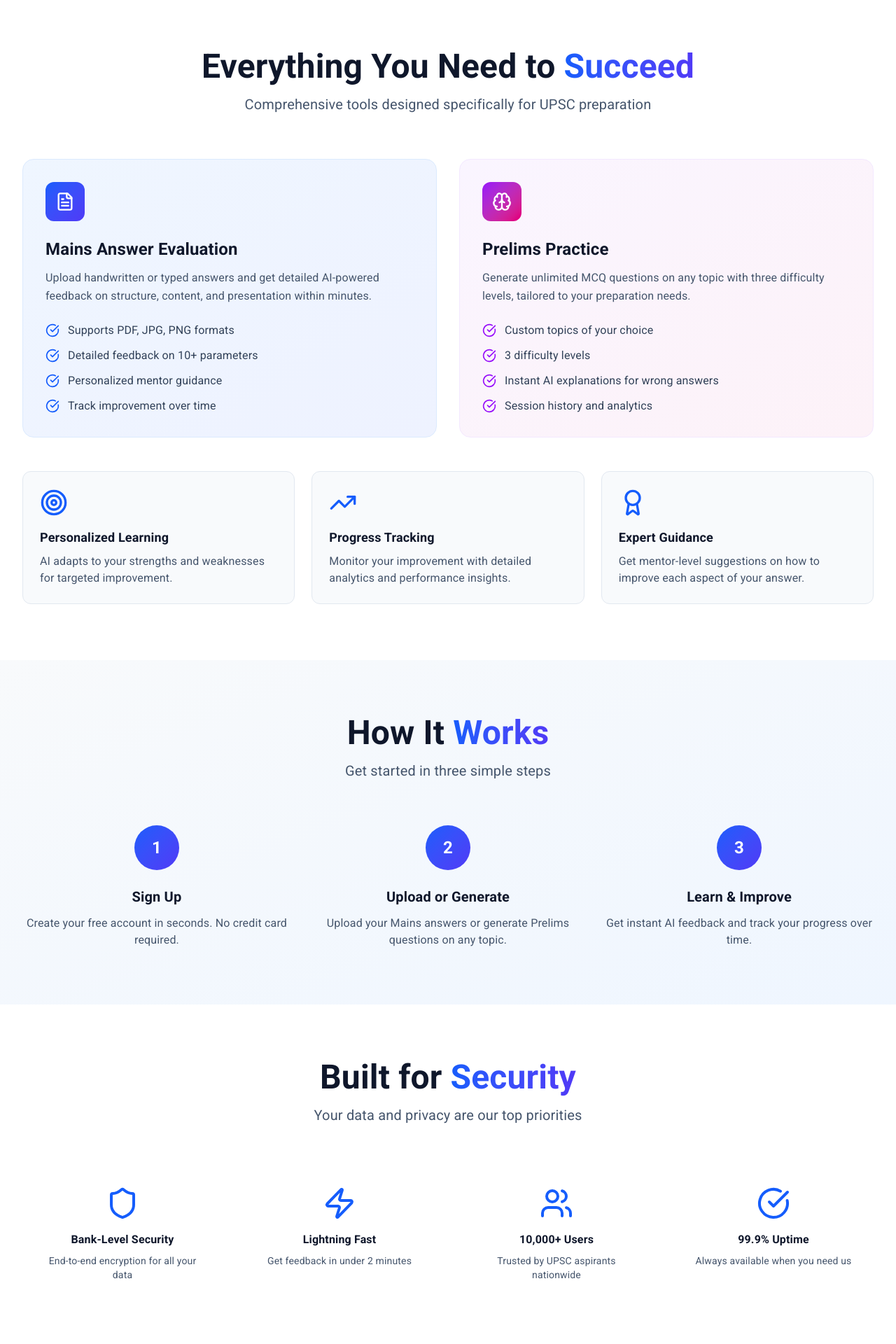
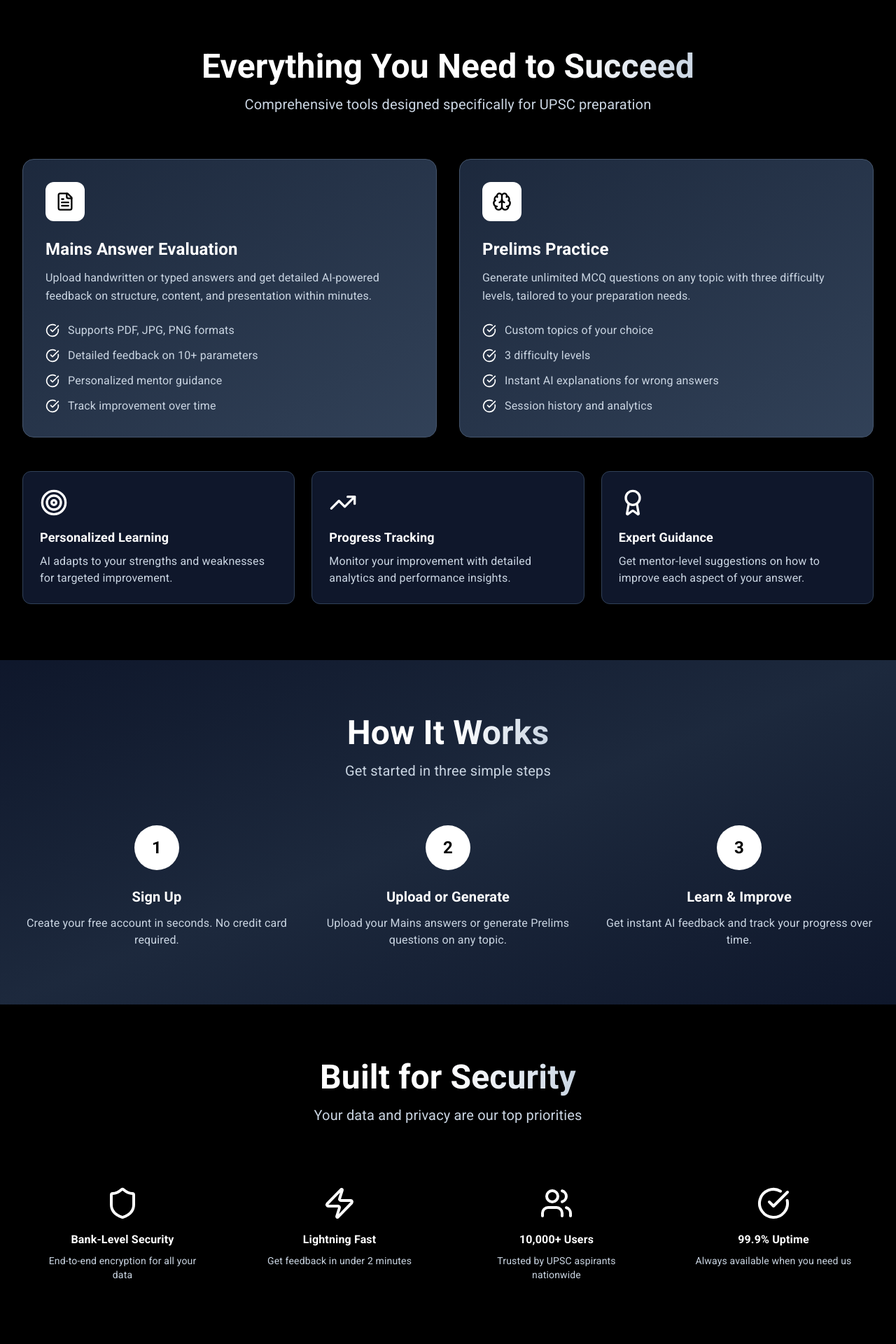
Before and after one commit to brahman47/productmainalyzelaunch, a Next.js app: page / in a window 1280 px wide. Shown: the part 640-2560 px from the top of the page at 70% size. Built offline with nearby package versions, Linux system fonts and the light colour scheme.

Commit message:
refactor: convert landing page to black and white theme

```diff
--- a/app/page.tsx
+++ b/app/page.tsx
@@ -16,29 +16,29 @@ import {
 
 export default function Home() {
   return (
-    <div className="min-h-screen bg-gradient-to-br from-slate-50 via-blue-50 to-indigo-50">
+    <div className="min-h-screen bg-gradient-to-br from-slate-900 via-slate-800 to-slate-900">
       {/* Navigation */}
-      <nav className="fixed top-0 w-full bg-white/80 backdrop-blur-md border-b border-slate-200 z-50">
+      <nav className="fixed top-0 w-full bg-black/80 backdrop-blur-md border-b border-slate-700 z-50">
         <div className="max-w-7xl mx-auto px-4 sm:px-6 lg:px-8">
           <div className="flex justify-between items-center h-16">
             <div className="flex items-center space-x-2">
-              <div className="w-10 h-10 bg-gradient-to-br from-blue-600 to-indigo-600 rounded-lg flex items-center justify-center">
+              <div className="w-10 h-10 bg-gradient-to-br from-slate-700 to-slate-600 rounded-lg flex items-center justify-center">
                 <BookOpen className="w-6 h-6 text-white" />
               </div>
-              <span className="text-2xl font-bold bg-gradient-to-r from-blue-600 to-indigo-600 bg-clip-text text-transparent">
+              <span className="text-2xl font-bold bg-gradient-to-r from-white to-slate-300 bg-clip-text text-transparent">
                 Mainalyze
               </span>
             </div>
             <div className="flex items-center space-x-4">
               <Link
                 href="/auth/login"
-                className="text-slate-700 hover:text-blue-600 font-medium transition-colors"
+                className="text-slate-300 hover:text-white font-medium transition-colors"
               >
                 Sign In
               </Link>
               <Link
                 href="/auth/signup"
-                className="px-6 py-2 bg-gradient-to-r from-blue-600 to-indigo-600 text-white rounded-lg hover:shadow-lg hover:scale-105 transition-all duration-200 font-medium"
+                className="px-6 py-2 bg-gradient-to-r from-slate-700 to-slate-600 text-white rounded-lg hover:shadow-lg hover:scale-105 transition-all duration-200 font-medium"
               >
                 Get Started
               </Link>
@@ -51,29 +51,29 @@ export default function Home() {
       <section className="pt-32 pb-20 px-4 sm:px-6 lg:px-8">
         <div className="max-w-7xl mx-auto">
           <div className="text-center max-w-4xl mx-auto fade-in">
-            <div className="inline-flex items-center space-x-2 bg-blue-100 text-blue-700 px-4 py-2 rounded-full mb-6">
+            <div className="inline-flex items-center space-x-2 bg-slate-800 text-slate-300 px-4 py-2 rounded-full mb-6">
               <Sparkles className="w-4 h-4" />
               <span className="text-sm font-medium">AI-Powered UPSC Preparation</span>
             </div>
-            <h1 className="text-5xl sm:text-6xl lg:text-7xl font-bold text-slate-900 mb-6 leading-tight">
-              Master <span className="bg-gradient-to-r from-blue-600 to-indigo-600 bg-clip-text text-transparent">UPSC</span> with
+            <h1 className="text-5xl sm:text-6xl lg:text-7xl font-bold text-white mb-6 leading-tight">
+              Master <span className="bg-gradient-to-r from-white to-slate-300 bg-clip-text text-transparent">UPSC</span> with
               <br />Intelligent Learning
             </h1>
-            <p className="text-xl text-slate-600 mb-8 leading-relaxed">
+            <p className="text-xl text-slate-300 mb-8 leading-relaxed">
               Get personalized AI feedback on your Mains answers and practice adaptive Prelims questions.
               Designed for serious UPSC aspirants who want to excel.
             </p>
             <div className="flex flex-col sm:flex-row gap-4 justify-center">
               <Link
                 href="/auth/signup"
-                className="px-8 py-4 bg-gradient-to-r from-blue-600 to-indigo-600 text-white rounded-lg hover:shadow-xl hover:scale-105 transition-all duration-200 font-semibold text-lg flex items-center justify-center space-x-2"
+                className="px-8 py-4 bg-white text-black rounded-lg hover:shadow-xl hover:scale-105 transition-all duration-200 font-semibold text-lg flex items-center justify-center space-x-2"
               >
                 <span>Start Free Trial</span>
                 <ArrowRight className="w-5 h-5" />
               </Link>
               <Link
                 href="#features"
-                className="px-8 py-4 bg-white text-slate-700 rounded-lg hover:shadow-lg transition-all duration-200 font-semibold text-lg border border-slate-200"
+                className="px-8 py-4 bg-slate-800 text-white rounded-lg hover:shadow-lg transition-all duration-200 font-semibold text-lg border border-slate-700"
               >
                 Explore Features
               </Link>
@@ -83,72 +83,72 @@ export default function Home() {
       </section>
 
       {/* Features Section */}
-      <section id="features" className="py-20 px-4 sm:px-6 lg:px-8 bg-white">
+      <section id="features" className="py-20 px-4 sm:px-6 lg:px-8 bg-black">
         <div className="max-w-7xl mx-auto">
           <div className="text-center mb-16">
-            <h2 className="text-4xl sm:text-5xl font-bold text-slate-900 mb-4">
-              Everything You Need to <span className="bg-gradient-to-r from-blue-600 to-indigo-600 bg-clip-text text-transparent">Succeed</span>
+            <h2 className="text-4xl sm:text-5xl font-bold text-white mb-4">
+              Everything You Need to <span className="bg-gradient-to-r from-white to-slate-300 bg-clip-text text-transparent">Succeed</span>
             </h2>
-            <p className="text-xl text-slate-600 max-w-2xl mx-auto">
+            <p className="text-xl text-slate-300 max-w-2xl mx-auto">
               Comprehensive tools designed specifically for UPSC preparation
             </p>
           </div>
 
           <div className="grid md:grid-cols-2 gap-8 mb-12">
             {/* Mains Evaluation */}
-            <div className="group bg-gradient-to-br from-blue-50 to-indigo-50 p-8 rounded-2xl border border-blue-100 hover:shadow-xl transition-all duration-300 hover:-translate-y-1">
-              <div className="w-14 h-14 bg-gradient-to-br from-blue-600 to-indigo-600 rounded-xl flex items-center justify-center mb-6 group-hover:scale-110 transition-transform">
-                <FileText className="w-7 h-7 text-white" />
+            <div className="group bg-gradient-to-br from-slate-800 to-slate-700 p-8 rounded-2xl border border-slate-600 hover:shadow-xl transition-all duration-300 hover:-translate-y-1">
+              <div className="w-14 h-14 bg-white rounded-xl flex items-center justify-center mb-6 group-hover:scale-110 transition-transform">
+                <FileText className="w-7 h-7 text-black" />
               </div>
-              <h3 className="text-2xl font-bold text-slate-900 mb-3">Mains Answer Evaluation</h3>
-              <p className="text-slate-600 mb-6 leading-relaxed">
+              <h3 className="text-2xl font-bold text-white mb-3">Mains Answer Evaluation</h3>
+              <p className="text-slate-300 mb-6 leading-relaxed">
                 Upload handwritten or typed answers and get detailed AI-powered feedback on structure, content, and presentation within minutes.
               </p>
               <ul className="space-y-3">
                 <li className="flex items-start space-x-3">
-                  <CheckCircle className="w-5 h-5 text-blue-600 mt-0.5 flex-shrink-0" />
-                  <span className="text-slate-700">Supports PDF, JPG, PNG formats</span>
+                  <CheckCircle className="w-5 h-5 text-white mt-0.5 flex-shrink-0" />
+                  <span className="text-slate-300">Supports PDF, JPG, PNG formats</span>
                 </li>
                 <li className="flex items-start space-x-3">
-                  <CheckCircle className="w-5 h-5 text-blue-600 mt-0.5 flex-shrink-0" />
-                  <span className="text-slate-700">Detailed feedback on 10+ parameters</span>
+                  <CheckCircle className="w-5 h-5 text-white mt-0.5 flex-shrink-0" />
+                  <span className="text-slate-300">Detailed feedback on 10+ parameters</span>
                 </li>
                 <li className="flex items-start space-x-3">
-                  <CheckCircle className="w-5 h-5 text-blue-600 mt-0.5 flex-shrink-0" />
-                  <span className="text-slate-700">Personalized mentor guidance</span>
+                  <CheckCircle className="w-5 h-5 text-white mt-0.5 flex-shrink-0" />
+                  <span className="text-slate-300">Personalized mentor guidance</span>
                 </li>
                 <li className="flex items-start space-x-3">
-                  <CheckCircle className="w-5 h-5 text-blue-600 mt-0.5 flex-shrink-0" />
-                  <span className="text-slate-700">Track improvement over time</span>
+                  <CheckCircle className="w-5 h-5 text-white mt-0.5 flex-shrink-0" />
+                  <span className="text-slate-300">Track improvement over time</span>
                 </li>
               </ul>
             </div>
 
             {/* Prelims Practice */}
-            <div className="group bg-gradient-to-br from-purple-50 to-pink-50 p-8 rounded-2xl border border-purple-100 hover:shadow-xl transition-all duration-300 hover:-translate-y-1">
-              <div className="w-14 h-14 bg-gradient-to-br from-purple-600 to-pink-600 rounded-xl flex items-center justify-center mb-6 group-hover:scale-110 transition-transform">
-                <Brain className="w-7 h-7 text-white" />
+            <div className="group bg-gradient-to-br from-slate-800 to-slate-700 p-8 rounded-2xl border border-slate-600 hover:shadow-xl transition-all duration-300 hover:-translate-y-1">
+              <div className="w-14 h-14 bg-white rounded-xl flex items-center justify-center mb-6 group-hover:scale-110 transition-transform">
+                <Brain className="w-7 h-7 text-black" />
               </div>
-              <h3 className="text-2xl font-bold text-slate-900 mb-3">Prelims Practice</h3>
-              <p className="text-slate-600 mb-6 leading-relaxed">
+              <h3 className="text-2xl font-bold text-white mb-3">Prelims Practice</h3>
+              <p className="text-slate-300 mb-6 leading-relaxed">
                 Generate unlimited MCQ questions on any topic with three difficulty levels, tailored to your preparation needs.
               </p>
               <ul className="space-y-3">
                 <li className="flex items-start space-x-3">
-                  <CheckCircle className="w-5 h-5 text-purple-600 mt-0.5 flex-shrink-0" />
-                  <span className="text-slate-700">Custom topics of your choice</span>
+                  <CheckCircle className="w-5 h-5 text-white mt-0.5 flex-shrink-0" />
+                  <span className="text-slate-300">Custom topics of your choice</span>
                 </li>
                 <li className="flex items-start space-x-3">
-                  <CheckCircle className="w-5 h-5 text-purple-600 mt-0.5 flex-shrink-0" />
-                  <span className="text-slate-700">3 difficulty levels</span>
+                  <CheckCircle className="w-5 h-5 text-white mt-0.5 flex-shrink-0" />
+                  <span className="text-slate-300">3 difficulty levels</span>
                 </li>
                 <li className="flex items-start space-x-3">
-                  <CheckCircle className="w-5 h-5 text-purple-600 mt-0.5 flex-shrink-0" />
-                  <span className="text-slate-700">Instant AI explanations for wrong answers</span>
+                  <CheckCircle className="w-5 h-5 text-white mt-0.5 flex-shrink-0" />
+                  <span className="text-slate-300">Instant AI explanations for wrong answers</span>
                 </li>
                 <li className="flex items-start space-x-3">
-                  <CheckCircle className="w-5 h-5 text-purple-600 mt-0.5 flex-shrink-0" />
-                  <span className="text-slate-700">Session history and analytics</span>
+                  <CheckCircle className="w-5 h-5 text-white mt-0.5 flex-shrink-0" />
+                  <span className="text-slate-300">Session history and analytics</span>
                 </li>
               </ul>
             </div>
@@ -156,62 +156,62 @@ export default function Home() {
 
           {/* Additional Features */}
           <div className="grid md:grid-cols-3 gap-6">
-            <div className="bg-slate-50 p-6 rounded-xl border border-slate-200 hover:shadow-lg transition-all duration-200">
-              <Target className="w-10 h-10 text-blue-600 mb-4" />
-              <h4 className="text-lg font-semibold text-slate-900 mb-2">Personalized Learning</h4>
-              <p className="text-slate-600">AI adapts to your strengths and weaknesses for targeted improvement.</p>
+            <div className="bg-slate-900 p-6 rounded-xl border border-slate-700 hover:shadow-lg transition-all duration-200">
+              <Target className="w-10 h-10 text-white mb-4" />
+              <h4 className="text-lg font-semibold text-white mb-2">Personalized Learning</h4>
+              <p className="text-slate-300">AI adapts to your strengths and weaknesses for targeted improvement.</p>
             </div>
-            <div className="bg-slate-50 p-6 rounded-xl border border-slate-200 hover:shadow-lg transition-all duration-200">
-              <TrendingUp className="w-10 h-10 text-blue-600 mb-4" />
-              <h4 className="text-lg font-semibold text-slate-900 mb-2">Progress Tracking</h4>
-              <p className="text-slate-600">Monitor your improvement with detailed analytics and performance insights.</p>
+            <div className="bg-slate-900 p-6 rounded-xl border border-slate-700 hover:shadow-lg transition-all duration-200">
+              <TrendingUp className="w-10 h-10 text-white mb-4" />
+              <h4 className="text-lg font-semibold text-white mb-2">Progress Tracking</h4>
+              <p className="text-slate-300">Monitor your improvement with detailed analytics and performance insights.</p>
             </div>
-            <div className="bg-slate-50 p-6 rounded-xl border border-slate-200 hover:shadow-lg transition-all duration-200">
-              <Award className="w-10 h-10 text-blue-600 mb-4" />
-              <h4 className="text-lg font-semibold text-slate-900 mb-2">Expert Guidance</h4>
-              <p className="text-slate-600">Get mentor-level suggestions on how to improve each aspect of your answer.</p>
+            <div className="bg-slate-900 p-6 rounded-xl border border-slate-700 hover:shadow-lg transition-all duration-200">
+              <Award className="w-10 h-10 text-white mb-4" />
+              <h4 className="text-lg font-semibold text-white mb-2">Expert Guidance</h4>
+              <p className="text-slate-300">Get mentor-level suggestions on how to improve each aspect of your answer.</p>
             </div>
           </div>
         </div>
       </section>
 
       {/* How It Works */}
-      <section className="py-20 px-4 sm:px-6 lg:px-8 bg-gradient-to-br from-slate-50 to-blue-50">
+      <section className="py-20 px-4 sm:px-6 lg:px-8 bg-gradient-to-br from-slate-900 via-slate-800 to-slate-900">
         <div className="max-w-7xl mx-auto">
           <div className="text-center mb-16">
-            <h2 className="text-4xl sm:text-5xl font-bold text-slate-900 mb-4">
-              How It <span className="bg-gradient-to-r from-blue-600 to-indigo-600 bg-clip-text text-transparent">Works</span>
+            <h2 className="text-4xl sm:text-5xl font-bold text-white mb-4">
+              How It <span className="bg-gradient-to-r from-white to-slate-300 bg-clip-text text-transparent">Works</span>
             </h2>
-            <p className="text-xl text-slate-600 max-w-2xl mx-auto">
+            <p className="text-xl text-slate-300 max-w-2xl mx-auto">
               Get started in three simple steps
             </p>
           </div>
 
           <div className="grid md:grid-cols-3 gap-8">
             <div className="text-center">
-              <div className="w-16 h-16 bg-gradient-to-br from-blue-600 to-indigo-600 rounded-full flex items-center justify-center mx-auto mb-6 text-white font-bold text-2xl">
+              <div className="w-16 h-16 bg-white rounded-full flex items-center justify-center mx-auto mb-6 text-black font-bold text-2xl">
                 1
               </div>
-              <h3 className="text-xl font-semibold text-slate-900 mb-3">Sign Up</h3>
-              <p className="text-slate-600">
+              <h3 className="text-xl font-semibold text-white mb-3">Sign Up</h3>
+              <p className="text-slate-300">
                 Create your free account in seconds. No credit card required.
               </p>
             </div>
             <div className="text-center">
-              <div className="w-16 h-16 bg-gradient-to-br from-blue-600 to-indigo-600 rounded-full flex items-center justify-center mx-auto mb-6 text-white font-bold text-2xl">
+              <div className="w-16 h-16 bg-white rounded-full flex items-center justify-center mx-auto mb-6 text-black font-bold text-2xl">
                 2
               </div>
-              <h3 className="text-xl font-semibold text-slate-900 mb-3">Upload or Generate</h3>
-              <p className="text-slate-600">
+              <h3 className="text-xl font-semibold text-white mb-3">Upload or Generate</h3>
+              <p className="text-slate-300">
                 Upload your Mains answers or generate Prelims questions on any topic.
               </p>
             </div>
             <div className="text-center">
-              <div className="w-16 h-16 bg-gradient-to-br from-blue-600 to-indigo-600 rounded-full flex items-center justify-center mx-auto mb-6 text-white font-bold text-2xl">
+              <div className="w-16 h-16 bg-white rounded-full flex items-center justify-center mx-auto mb-6 text-black font-bold text-2xl">
                 3
               </div>
-              <h3 className="text-xl font-semibold text-slate-900 mb-3">Learn & Improve</h3>
-              <p className="text-slate-600">
+              <h3 className="text-xl font-semibold text-white mb-3">Learn & Improve</h3>
+              <p className="text-slate-300">
                 Get instant AI feedback and track your progress over time.
               </p>
             </div>
@@ -220,72 +220,72 @@ export default function Home() {
       </section>
 
       {/* Security & Trust */}
-      <section className="py-20 px-4 sm:px-6 lg:px-8 bg-white">
+      <section className="py-20 px-4 sm:px-6 lg:px-8 bg-black">
         <div className="max-w-7xl mx-auto">
           <div className="text-center mb-16">
-            <h2 className="text-4xl sm:text-5xl font-bold text-slate-900 mb-4">
-              Built for <span className="bg-gradient-to-r from-blue-600 to-indigo-600 bg-clip-text text-transparent">Security</span>
+            <h2 className="text-4xl sm:text-5xl font-bold text-white mb-4">
+              Built for <span className="bg-gradient-to-r from-white to-slate-300 bg-clip-text text-transparent">Security</span>
             </h2>
-            <p className="text-xl text-slate-600 max-w-2xl mx-auto">
+            <p className="text-xl text-slate-300 max-w-2xl mx-auto">
               Your data and privacy are our top priorities
             </p>
           </div>
 
           <div className="grid md:grid-cols-4 gap-6">
             <div className="text-center p-6">
-              <Shield className="w-12 h-12 text-blue-600 mx-auto mb-4" />
-              <h4 className="font-semibold text-slate-900 mb-2">Bank-Level Security</h4>
-              <p className="text-sm text-slate-600">End-to-end encryption for all your data</p>
+              <Shield className="w-12 h-12 text-white mx-auto mb-4" />
+              <h4 className="font-semibold text-white mb-2">Bank-Level Security</h4>
+              <p className="text-sm text-slate-300">End-to-end encryption for all your data</p>
             </div>
             <div className="text-center p-6">
-              <Zap className="w-12 h-12 text-blue-600 mx-auto mb-4" />
-              <h4 className="font-semibold text-slate-900 mb-2">Lightning Fast</h4>
-              <p className="text-sm text-slate-600">Get feedback in under 2 minutes</p>
+              <Zap className="w-12 h-12 text-white mx-auto mb-4" />
+              <h4 className="font-semibold text-white mb-2">Lightning Fast</h4>
+              <p className="text-sm text-slate-300">Get feedback in under 2 minutes</p>
             </div>
             <div className="text-center p-6">
-              <Users className="w-12 h-12 text-blue-600 mx-auto mb-4" />
-              <h4 className="font-semibold text-slate-900 mb-2">10,000+ Users</h4>
-              <p className="text-sm text-slate-600">Trusted by UPSC aspirants nationwide</p>
+              <Users className="w-12 h-12 text-white mx-auto mb-4" />
+              <h4 className="font-semibold text-white mb-2">10,000+ Users</h4>
+              <p className="text-sm text-slate-300">Trusted by UPSC aspirants nationwide</p>
             </div>
             <div className="text-center p-6">
-              <CheckCircle className="w-12 h-12 text-blue-600 mx-auto mb-4" />
-              <h4 className="font-semibold text-slate-900 mb-2">99.9% Uptime</h4>
-              <p className="text-sm text-slate-600">Always available when you need us</p>
+              <CheckCircle className="w-12 h-12 text-white mx-auto mb-4" />
+              <h4 className="font-semibold text-white mb-2">99.9% Uptime</h4>
+              <p className="text-sm text-slate-300">Always available when you need us</p>
             </div>
           </div>
         </div>
       </section>
 
       {/* CTA Section */}
-      <section className="py-20 px-4 sm:px-6 lg:px-8 bg-gradient-to-br from-blue-600 to-indigo-600">
+      <section className="py-20 px-4 sm:px-6 lg:px-8 bg-gradient-to-br from-slate-900 via-slate-800 to-slate-900">
         <div className="max-w-4xl mx-auto text-center">
           <h2 className="text-4xl sm:text-5xl font-bold text-white mb-6">
             Ready to Ace Your UPSC Exam?
           </h2>
-          <p className="text-xl text-blue-100 mb-8">
+          <p className="text-xl text-slate-300 mb-8">
             Join thousands of successful aspirants who trust Mainalyze for their preparation
           </p>
           <Link
             href="/auth/signup"
-            className="inline-flex items-center space-x-2 px-8 py-4 bg-white text-blue-600 rounded-lg hover:shadow-2xl hover:scale-105 transition-all duration-200 font-semibold text-lg"
+            className="inline-flex items-center space-x-2 px-8 py-4 bg-white text-black rounded-lg hover:shadow-2xl hover:scale-105 transition-all duration-200 font-semibold text-lg"
           >
             <span>Start Your Free Trial</span>
             <ArrowRight className="w-5 h-5" />
           </Link>
-          <p className="text-blue-100 mt-4 text-sm">
+          <p className="text-slate-300 mt-4 text-sm">
             No credit card required • Free forever plan available
           </p>
         </div>
       </section>
 
       {/* Footer */}
-      <footer className="bg-slate-900 text-slate-300 py-12 px-4 sm:px-6 lg:px-8">
+      <footer className="bg-black text-slate-300 py-12 px-4 sm:px-6 lg:px-8">
         <div className="max-w-7xl mx-auto">
           <div className="grid md:grid-cols-4 gap-8 mb-8">
             <div>
               <div className="flex items-center space-x-2 mb-4">
-                <div className="w-8 h-8 bg-gradient-to-br from-blue-600 to-indigo-600 rounded-lg flex items-center justify-center">
-                  <BookOpen className="w-5 h-5 text-white" />
+                <div className="w-8 h-8 bg-white rounded-lg flex items-center justify-center">
+                  <BookOpen className="w-5 h-5 text-black" />
                 </div>
                 <span className="text-xl font-bold text-white">Mainalyze</span>
               </div>
```
